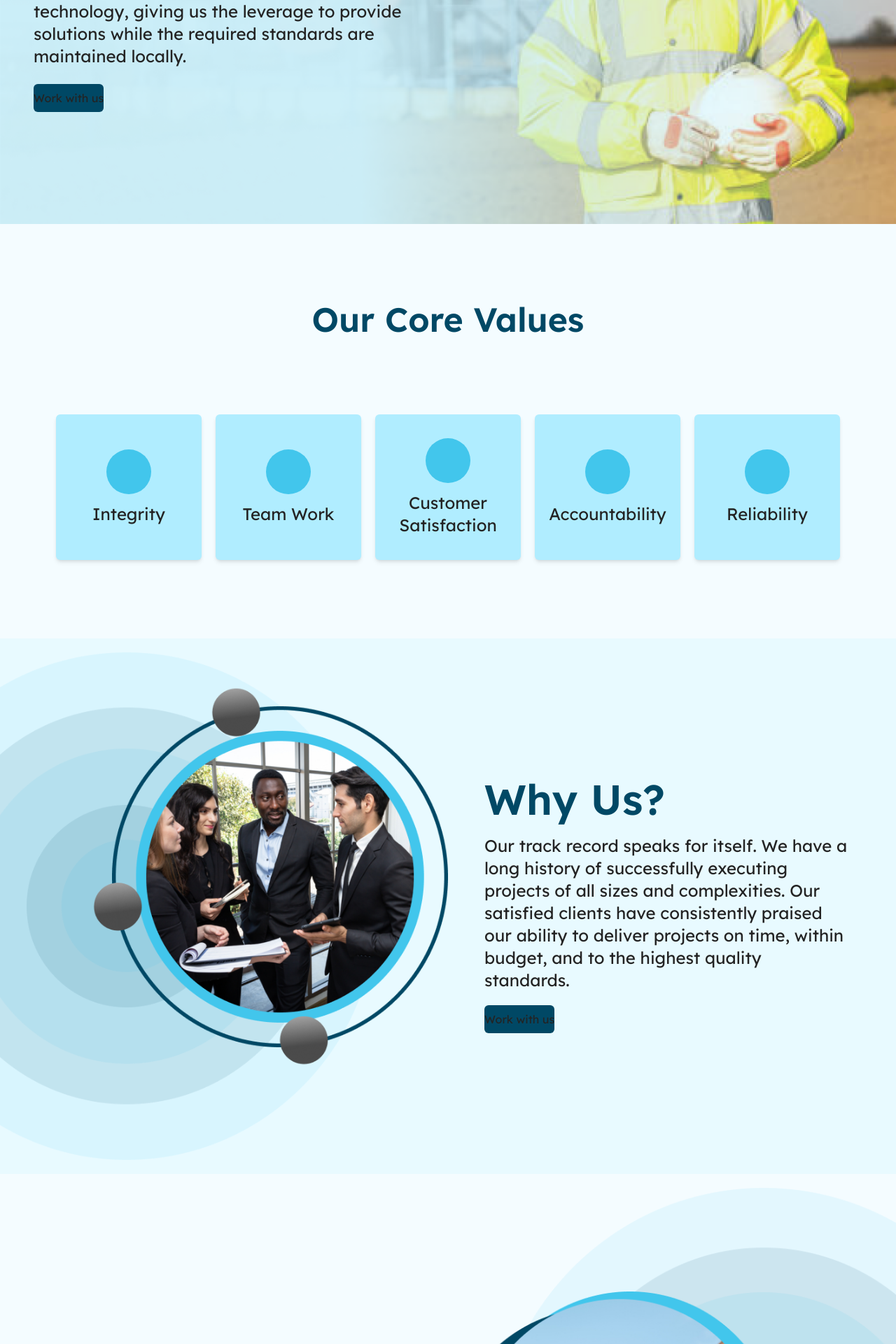
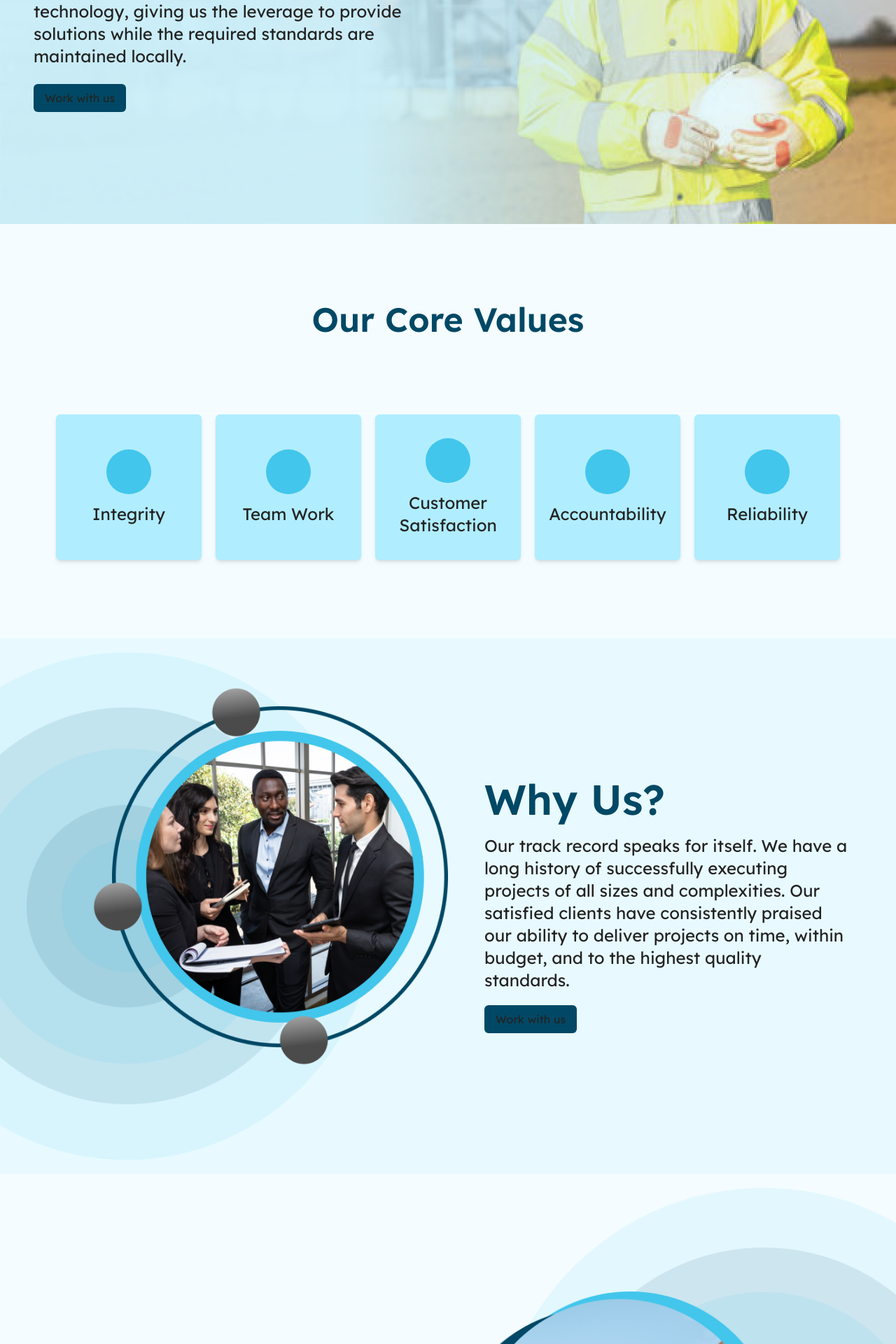
Before and after one commit to blossomobasi/sesto-elemento, a Next.js app: page / in a window 1280 px wide. Shown: the part 480-2400 px from the top of the page at 70% size. Built offline with nearby package versions, Linux system fonts and the light colour scheme.

Commit message:
update: modified button padding

```diff
--- a/src/ui/Button.tsx
+++ b/src/ui/Button.tsx
@@ -12,14 +12,14 @@ interface ButtonProps
 const Button = ({ children, url = "" }: ButtonProps) => {
     if (url) {
         return (
-            <Link href={url} className="bg-secondary w-fit text-light px-8 py-2 rounded-md">
+            <Link href={url} className="bg-secondary w-fit text-light px-4 py-2 rounded-md">
                 {children}
             </Link>
         );
     }
 
     return (
-        <button className="bg-secondary w-fit text-light px-8 py-2 rounded-md">{children}</button>
+        <button className="bg-secondary w-fit text-light px-4 py-2 rounded-md">{children}</button>
     );
 };
 
```
